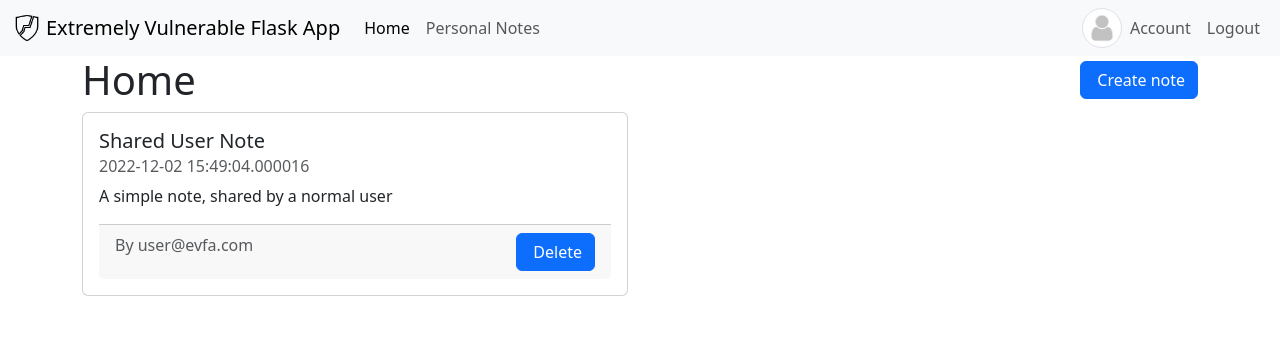
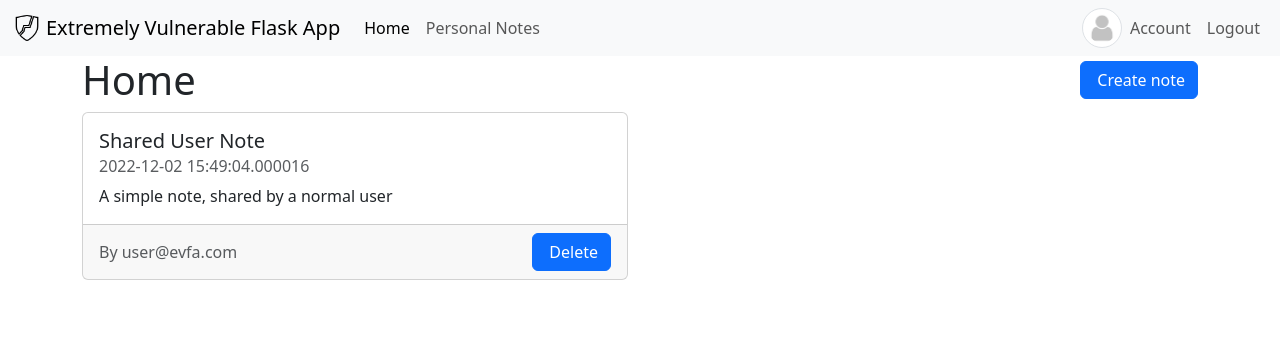
Before and after one commit to manuelz120/extremely-vulnerable-flask-app, a Flask app: page /home in a window 1280 px wide. Shown: the top 356 px of the page. Run offline with Flask 3, Linux system fonts and the light colour scheme; a user stored in the database is signed in; some libraries are stand-ins or nearby versions.

Commit message:
More styling updates

```diff
--- a/templates/home.html
+++ b/templates/home.html
@@ -22,13 +22,16 @@ import render_icon %}
         <div class="card-body">
           <h5 class="card-title d-flex justify-content-between">
             <span>{{note.title}}</span>{% if note.private %}
-            <span>Private {{render_icon('file-lock-fill')}}</span> {% endif %}
+            <small class="text-muted d-flex align-items-center">
+              Private&nbsp;{{render_icon('file-lock')}}
+            </small>
+            {% endif %}
           </h5>
           <h6 class="card-subtitle mb-2 text-muted">{{note.created_at}}</h6>
           <p class="card-text">{{note.text | safe}}</p>
-
-          <div class="card-footer text-muted">
-            <div class="d-flex justify-content-between">
+        </div>
+        <div
+          class="card-footer text-muted d-flex justify-content-between align-items-center">
           <span>By {{note.user.email}}</span>
           {% if note.user_id == current_user.id or current_user.is_admin %}
           <form
@@ -44,8 +47,6 @@ import render_icon %}
         </div>
       </div>
     </div>
-      </div>
-    </div>
     {%endfor%} {% include "partials/create_note_modal.html" %} {% if notes |
     length == 0 %}
     <p>Create your first note!</p>
--- a/templates/partials/change_image_modal.html
+++ b/templates/partials/change_image_modal.html
@@ -34,7 +34,7 @@
           </div>
           <button
             type="submit"
-            class="btn btn-primary">
+            class="btn btn-primary d-flex align-items-center">
             {{render_icon('upload')}}&nbsp;Upload
           </button>
         </form>
```
Lines whose indentation alone changed are shown as unchanged.
